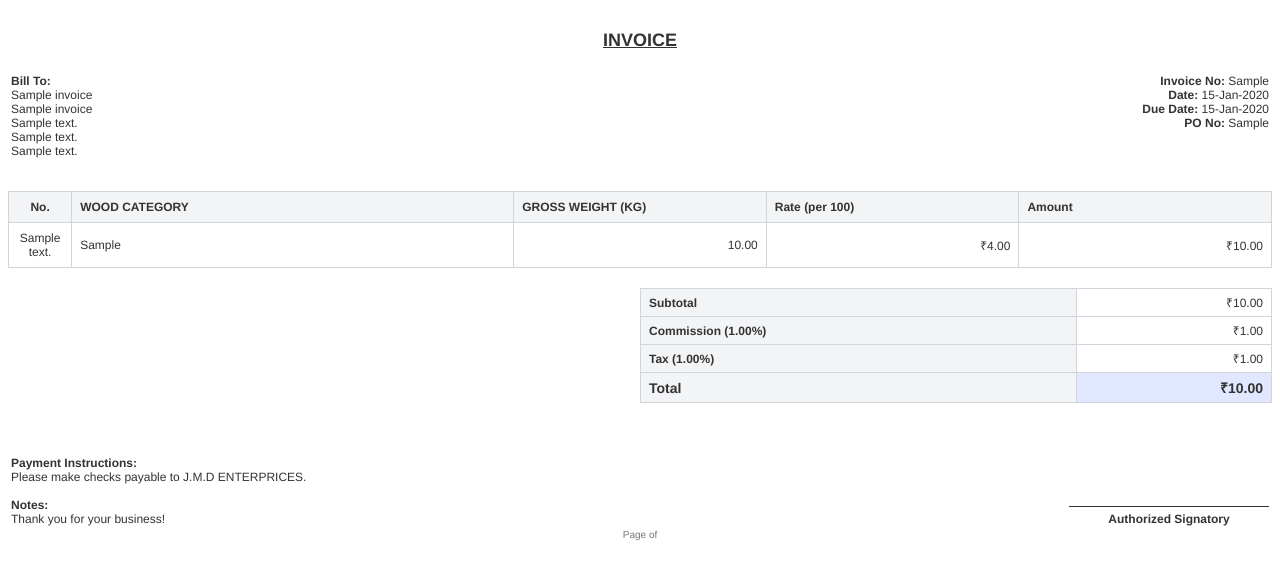
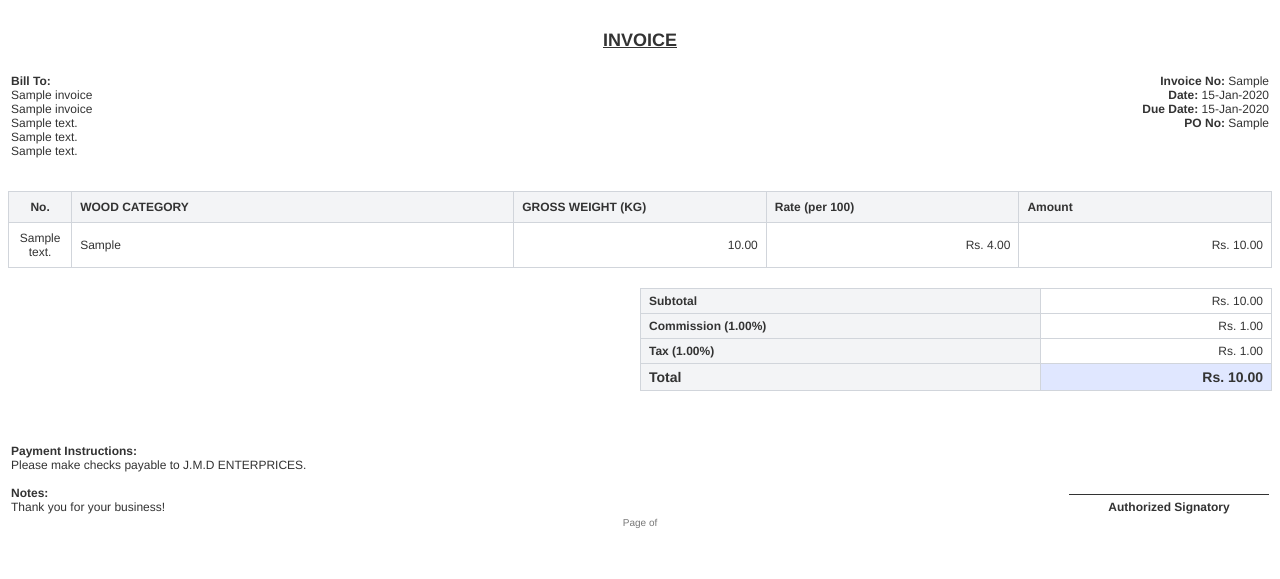
Before and after one commit to vishal257/ledger-app, a Flask app: template templates/invoice_template.html in a window 1280 px wide. Shown: the part 69-648 px from the top of the page. Run offline with Flask 3, Linux system fonts and the light colour scheme; the template is opened without the code that fills it: values that come from a table or form of the project are taken from there, others are empty; tables that the repository leaves empty hold one stand-in row (values such as "Sample post").

Commit message:
Replace Rupee symbol with Rs. in PDF template to fix black box rendering

```diff
--- a/templates/invoice_template.html
+++ b/templates/invoice_template.html
@@ -206,8 +206,8 @@
                     <td class="text-center">{{ item.item_desc }}</td>
                     <td>{{ item.wood_category }}</td>
                     <td class="text-right">{{ "%.2f"|format(item.gross_weight) }}</td>
-                    <td class="text-right">₹{{ "%.2f"|format(item.rate) }}</td>
-                    <td class="text-right">₹{{ "%.2f"|format(item.amount) }}</td>
+                    <td class="text-right">Rs. {{ "%.2f"|format(item.rate) }}</td>
+                    <td class="text-right">Rs. {{ "%.2f"|format(item.amount) }}</td>
                 </tr>
                 {% endfor %}
             </tbody>
@@ -217,21 +217,21 @@
     <table class="summary-table">
         <tr>
             <th>Subtotal</th>
-            <td class="text-right">₹{{ "%.2f"|format(invoice.subtotal) }}</td>
+            <td class="text-right">Rs. {{ "%.2f"|format(invoice.subtotal) }}</td>
         </tr>
         <tr>
             <th>Commission ({{ "%.2f"|format(invoice.commission_pct) }}%)</th>
-            <td class="text-right">₹{{ "%.2f"|format(invoice.commission_amt) }}</td>
+            <td class="text-right">Rs. {{ "%.2f"|format(invoice.commission_amt) }}</td>
         </tr>
         {% if invoice.tax_enabled %}
         <tr>
             <th>Tax ({{ "%.2f"|format(invoice.tax_pct) }}%)</th>
-            <td class="text-right">₹{{ "%.2f"|format(invoice.tax_amt) }}</td>
+            <td class="text-right">Rs. {{ "%.2f"|format(invoice.tax_amt) }}</td>
         </tr>
         {% endif %}
         <tr class="summary-total">
             <th>Total</th>
-            <td class="text-right">₹{{ "%.2f"|format(invoice.total) }}</td>
+            <td class="text-right">Rs. {{ "%.2f"|format(invoice.total) }}</td>
         </tr>
     </table>
 
```
Also changed, not shown: templates/invoice_preview.html (+10 -8 lines).
